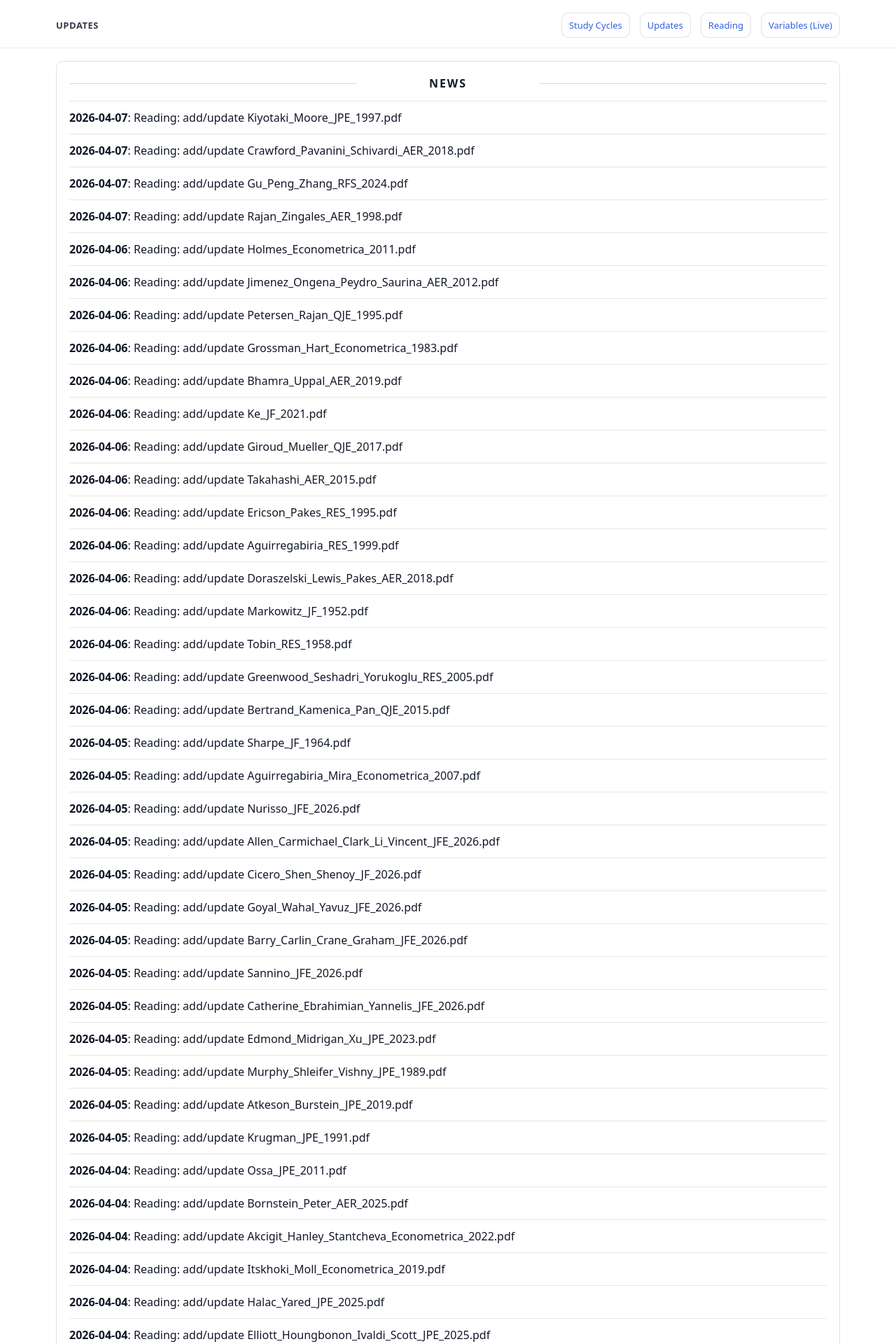
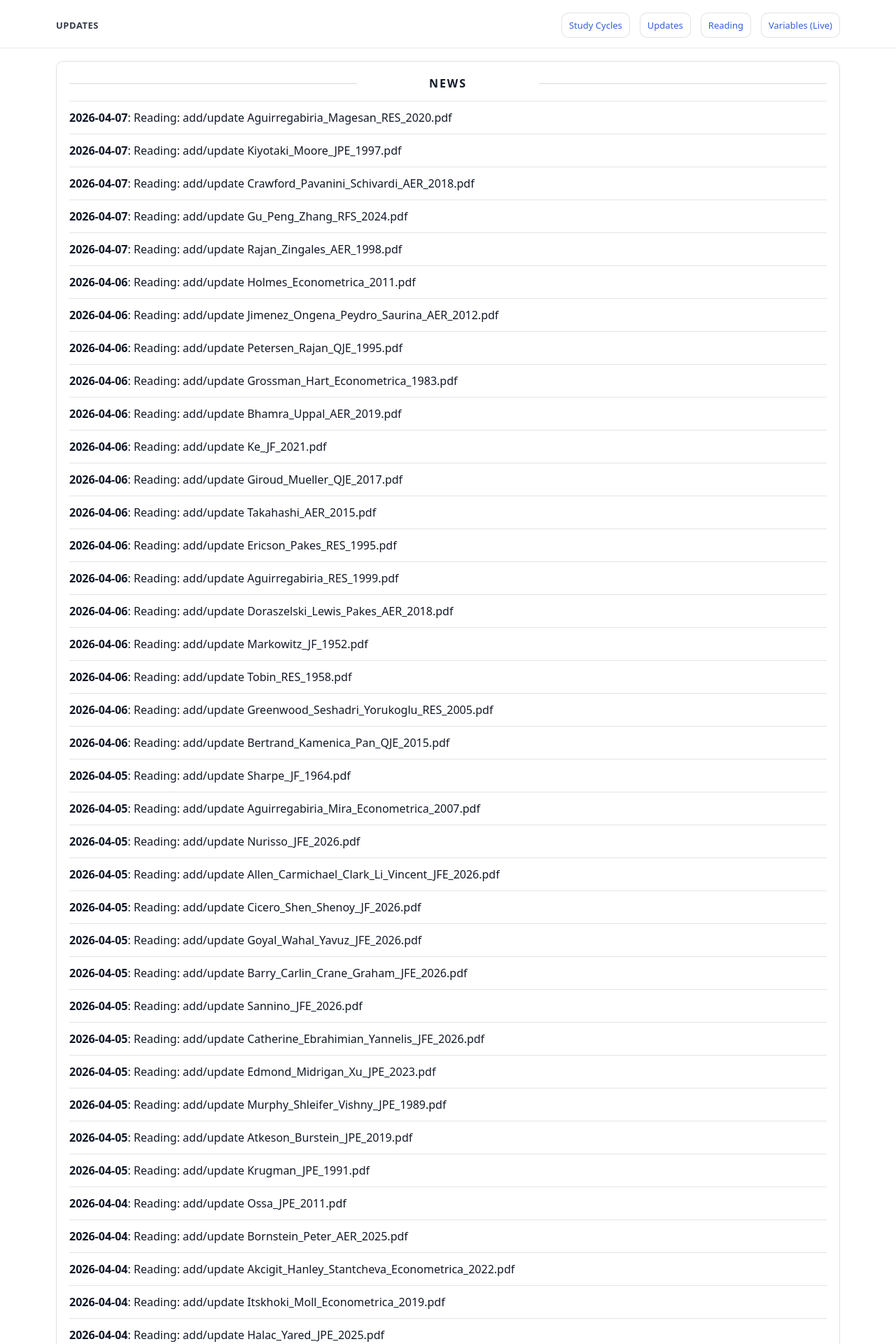
Before and after one commit to yaxinzn/study-archive, a Jekyll site: the page built from updates/index.md, in a window 1280 px wide. Shown: the top 1920 px of the page at 70% size. Built offline with Jekyll 4.4.1, drawn with Linux system fonts in a browser that asks for light colours; some of the changed text lies outside the part shown.

Commit message:
chore: update NEWS feed

```diff
--- a/_data/news.yml
+++ b/_data/news.yml
@@ -1,4 +1,7 @@
 # Auto-generated update history (sorted newest -> oldest). Do not edit manually.
+- ts: "1775512646"
+  date: "2026-04-07"
+  title: "Reading: add/update Aguirregabiria_Magesan_RES_2020.pdf"
 - ts: "1775512044"
   date: "2026-04-07"
   title: "Reading: add/update Kiyotaki_Moore_JPE_1997.pdf"
```
